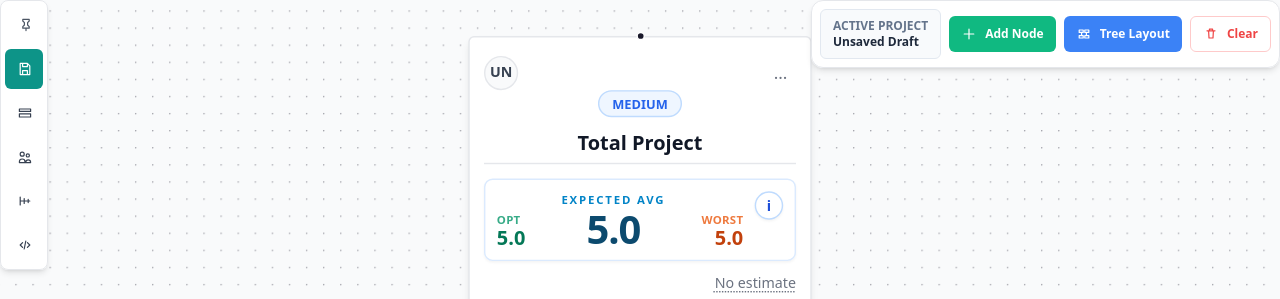
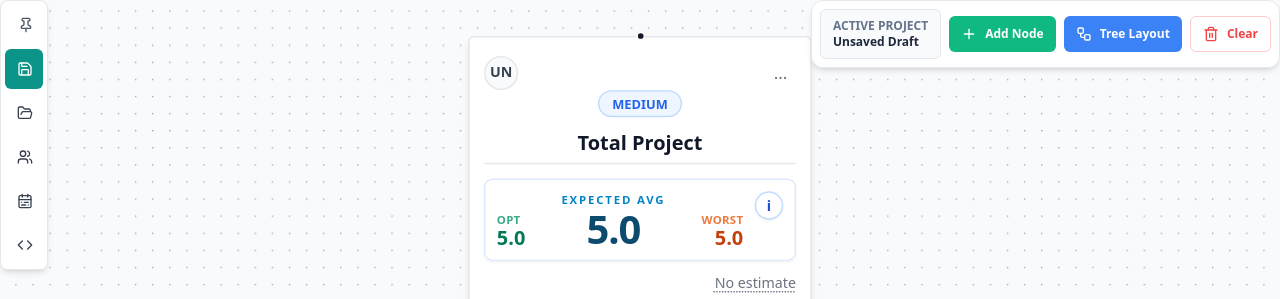
Before and after one commit to vladimirshefer/project-planner, a React (Vite) app: page /projects/new in a window 1280 px wide. Shown: the top 299 px of the page. Built offline with nearby package versions, Linux system fonts and the light colour scheme.

Commit message:
React icons

```diff
--- a/package.json
+++ b/package.json
@@ -18,6 +18,7 @@
     "dagre": "^0.8.5",
     "react": "^18.2.0",
     "react-dom": "^18.2.0",
+    "react-icons": "^5.5.0",
     "react-router-dom": "^6.30.3",
     "yaml": "^2.8.3"
   },
--- a/src/components/FlowDemo.tsx
+++ b/src/components/FlowDemo.tsx
@@ -22,6 +22,17 @@ import {
 } from '@xyflow/react'
 import '@xyflow/react/dist/style.css'
 import dagre from 'dagre'
+import {
+  LuCalendarRange,
+  LuCode,
+  LuFolderOpen,
+  LuPin,
+  LuPlus,
+  LuSave,
+  LuTrash2,
+  LuUsers,
+  LuWorkflow
+} from 'react-icons/lu'
 import { ProjectStats } from '../utils/project-stats'
 import { EstimationsGraph } from '../utils/estimations-graph'
 import { ProjectEstimator } from '../utils/project-estimator'
@@ -270,6 +281,7 @@ export default function FlowDemo({
   const [importError, setImportError] = useState('')
   const [importReport, setImportReport] = useState<EstimationsGraph.ImportReport | null>(null)
   const isSidebarExpanded = isSidebarPinned || isSidebarHovered
+  const iconClassName = 'h-4 w-4 shrink-0'
 
   const fallbackState = useMemo(() => EstimationsGraph.loadFromStorage(), [])
   const bootstrapState = useMemo(
@@ -527,15 +539,7 @@ export default function FlowDemo({
                     title={isSidebarPinned ? 'Unpin sidebar' : 'Pin sidebar'}
                     className="h-10 w-full rounded-md border border-transparent hover:bg-gray-100 text-gray-600 text-xs font-semibold flex items-center gap-2 px-3 transition-colors"
                   >
-                    <svg className="h-4 w-4 shrink-0" viewBox="0 0 20 20" fill="none" aria-hidden="true">
-                      <path
-                        d="M6 3h8v2l-2 2v3l2 2v2H6v-2l2-2V7L6 5V3Zm4 11v3"
-                        stroke="currentColor"
-                        strokeWidth="1.5"
-                        strokeLinecap="round"
-                        strokeLinejoin="round"
-                      />
-                    </svg>
+                    <LuPin className={iconClassName} aria-hidden="true" />
                     {isSidebarExpanded && <span>{isSidebarPinned ? 'Unpin' : 'Pin'}</span>}
                   </button>
 
@@ -547,15 +551,7 @@ export default function FlowDemo({
                         title="Save (Ctrl+S)"
                         className={`h-10 ${isSidebarExpanded ? 'flex-1 rounded-l-md' : 'w-full rounded-md'} bg-teal-600 hover:bg-teal-700 text-white text-xs font-semibold flex items-center gap-2 px-3 transition-colors`}
                       >
-                        <svg className="h-4 w-4 shrink-0" viewBox="0 0 20 20" fill="none" aria-hidden="true">
-                          <path
-                            d="M4 3h9l3 3v11H4V3Zm3 0v4h6V3M7 17v-5h6v5"
-                            stroke="currentColor"
-                            strokeWidth="1.5"
-                            strokeLinecap="round"
-                            strokeLinejoin="round"
-                          />
-                        </svg>
+                        <LuSave className={iconClassName} aria-hidden="true" />
                         {isSidebarExpanded && <span>Save</span>}
                       </button>
                       {isSidebarExpanded && (
@@ -605,15 +601,7 @@ export default function FlowDemo({
                       title="Projects"
                       className="h-10 w-full rounded-md hover:bg-gray-100 text-gray-700 text-xs font-semibold flex items-center gap-2 px-3 transition-colors"
                     >
-                      <svg className="h-4 w-4 shrink-0" viewBox="0 0 20 20" fill="none" aria-hidden="true">
-                        <path
-                          d="M3 5h14v3H3V5Zm0 6h14v4H3v-4Z"
-                          stroke="currentColor"
-                          strokeWidth="1.5"
-                          strokeLinecap="round"
-                          strokeLinejoin="round"
-                        />
-                      </svg>
+                      <LuFolderOpen className={iconClassName} aria-hidden="true" />
                       {isSidebarExpanded && <span>Projects</span>}
                     </button>
                   )}
@@ -625,15 +613,7 @@ export default function FlowDemo({
                       title="Workers"
                       className="h-10 w-full rounded-md hover:bg-gray-100 text-gray-700 text-xs font-semibold flex items-center gap-2 px-3 transition-colors"
                     >
-                      <svg className="h-4 w-4 shrink-0" viewBox="0 0 20 20" fill="none" aria-hidden="true">
-                        <path
-                          d="M6.5 9a2.5 2.5 0 1 0 0-5 2.5 2.5 0 0 0 0 5Zm7 1a2 2 0 1 0 0-4 2 2 0 0 0 0 4ZM3 16a3.5 3.5 0 0 1 7 0v1H3v-1Zm8 1v-.5a3 3 0 0 1 6 0V17h-6Z"
-                          stroke="currentColor"
-                          strokeWidth="1.5"
-                          strokeLinecap="round"
-                          strokeLinejoin="round"
-                        />
-                      </svg>
+                      <LuUsers className={iconClassName} aria-hidden="true" />
                       {isSidebarExpanded && <span>Workers</span>}
                     </button>
                   )}
@@ -645,15 +625,7 @@ export default function FlowDemo({
                       title="Timeline"
                       className="h-10 w-full rounded-md hover:bg-gray-100 text-gray-700 text-xs font-semibold flex items-center gap-2 px-3 transition-colors"
                     >
-                      <svg className="h-4 w-4 shrink-0" viewBox="0 0 20 20" fill="none" aria-hidden="true">
-                        <path
-                          d="M4 5v10M4 10h12M9 7v6M14 8v4"
-                          stroke="currentColor"
-                          strokeWidth="1.5"
-                          strokeLinecap="round"
-                          strokeLinejoin="round"
-                        />
-                      </svg>
+                      <LuCalendarRange className={iconClassName} aria-hidden="true" />
                       {isSidebarExpanded && <span>Timeline</span>}
                     </button>
                   )}
@@ -664,15 +636,7 @@ export default function FlowDemo({
                     title="Edit Code"
                     className="h-10 w-full rounded-md hover:bg-gray-100 text-gray-700 text-xs font-semibold flex items-center gap-2 px-3 transition-colors"
                   >
-                    <svg className="h-4 w-4 shrink-0" viewBox="0 0 20 20" fill="none" aria-hidden="true">
-                      <path
-                        d="M7 7 4 10l3 3m6-6 3 3-3 3M11 5l-2 10"
-                        stroke="currentColor"
-                        strokeWidth="1.5"
-                        strokeLinecap="round"
-                        strokeLinejoin="round"
-                      />
-                    </svg>
+                    <LuCode className={iconClassName} aria-hidden="true" />
                     {isSidebarExpanded && <span>Edit Code</span>}
                   </button>
                 </div>
@@ -696,45 +660,21 @@ export default function FlowDemo({
                       onClick={onAddNode}
                       className="inline-flex h-10 items-center justify-center gap-2 rounded-md bg-emerald-500 px-3 text-xs font-semibold text-white transition-colors hover:bg-emerald-600 sm:h-9"
                     >
-                      <svg className="h-4 w-4 shrink-0" viewBox="0 0 20 20" fill="none" aria-hidden="true">
-                        <path
-                          d="M10 4v12M4 10h12"
-                          stroke="currentColor"
-                          strokeWidth="1.5"
-                          strokeLinecap="round"
-                          strokeLinejoin="round"
-                        />
-                      </svg>
+                      <LuPlus className={iconClassName} aria-hidden="true" />
                       <span>Add Node</span>
                     </button>
                     <button
                       onClick={onLayout}
                       className="inline-flex h-10 items-center justify-center gap-2 rounded-md bg-blue-500 px-3 text-xs font-semibold text-white transition-colors hover:bg-blue-600 sm:h-9"
                     >
-                      <svg className="h-4 w-4 shrink-0" viewBox="0 0 20 20" fill="none" aria-hidden="true">
-                        <path
-                          d="M4 5h5v3H4V5Zm7 0h5v3h-5V5ZM7 8v4m6-4v4M4 12h5v3H4v-3Zm7 0h5v3h-5v-3Z"
-                          stroke="currentColor"
-                          strokeWidth="1.5"
-                          strokeLinecap="round"
-                          strokeLinejoin="round"
-                        />
-                      </svg>
+                      <LuWorkflow className={iconClassName} aria-hidden="true" />
                       <span>Tree Layout</span>
                     </button>
                     <button
                       onClick={onClear}
                       className="inline-flex h-10 items-center justify-center gap-2 rounded-md border border-red-200 px-3 text-xs font-semibold text-red-500 transition-colors hover:bg-red-50 sm:h-9"
                     >
-                      <svg className="h-4 w-4 shrink-0" viewBox="0 0 20 20" fill="none" aria-hidden="true">
-                        <path
-                          d="M5 6h10M8 6V4h4v2m-5 0 .5 9h5L13 6"
-                          stroke="currentColor"
-                          strokeWidth="1.5"
-                          strokeLinecap="round"
-                          strokeLinejoin="round"
-                        />
-                      </svg>
+                      <LuTrash2 className={iconClassName} aria-hidden="true" />
                       <span>Clear</span>
                     </button>
                   </div>
```
Also changed, not shown: 1 other file (tests, documents, lock files or other folders).
